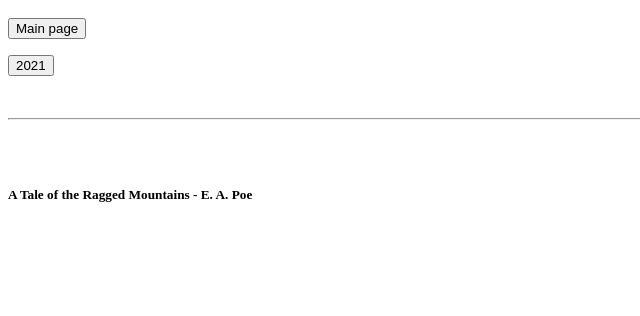
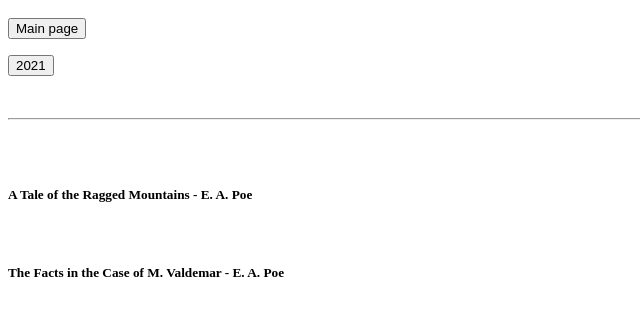
Before and after one commit to AlphardBooks/AlphardBooks.github.io, a plain HTML site: page 2021Short_Stories.html in a window 1280 px wide. Shown: the part 48-364 px from the top of the page, without its empty margins (0-640 px from the left). Drawn offline with Linux system fonts and the light colour scheme.

Commit message:
Update 2021Short_Stories.html

```diff
--- a/2021Short_Stories.html
+++ b/2021Short_Stories.html
@@ -11,5 +11,6 @@
 <hr>
 <br><br>
   <h5> A Tale of the Ragged Mountains - E. A. Poe </h5> <br>
+  <h5> The Facts in the Case of M. Valdemar - E. A. Poe </h5> <br>
 </body>
 </html>
```
